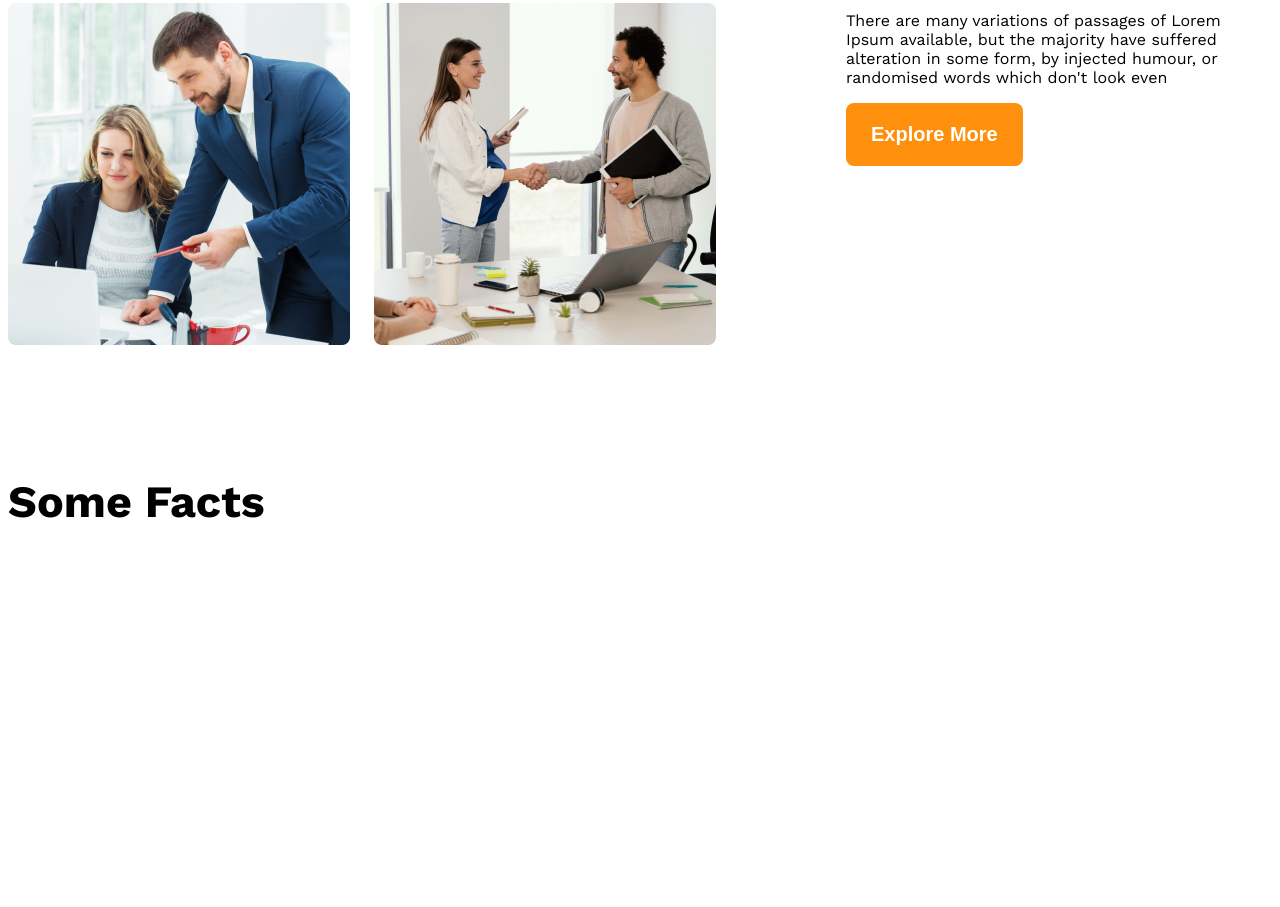
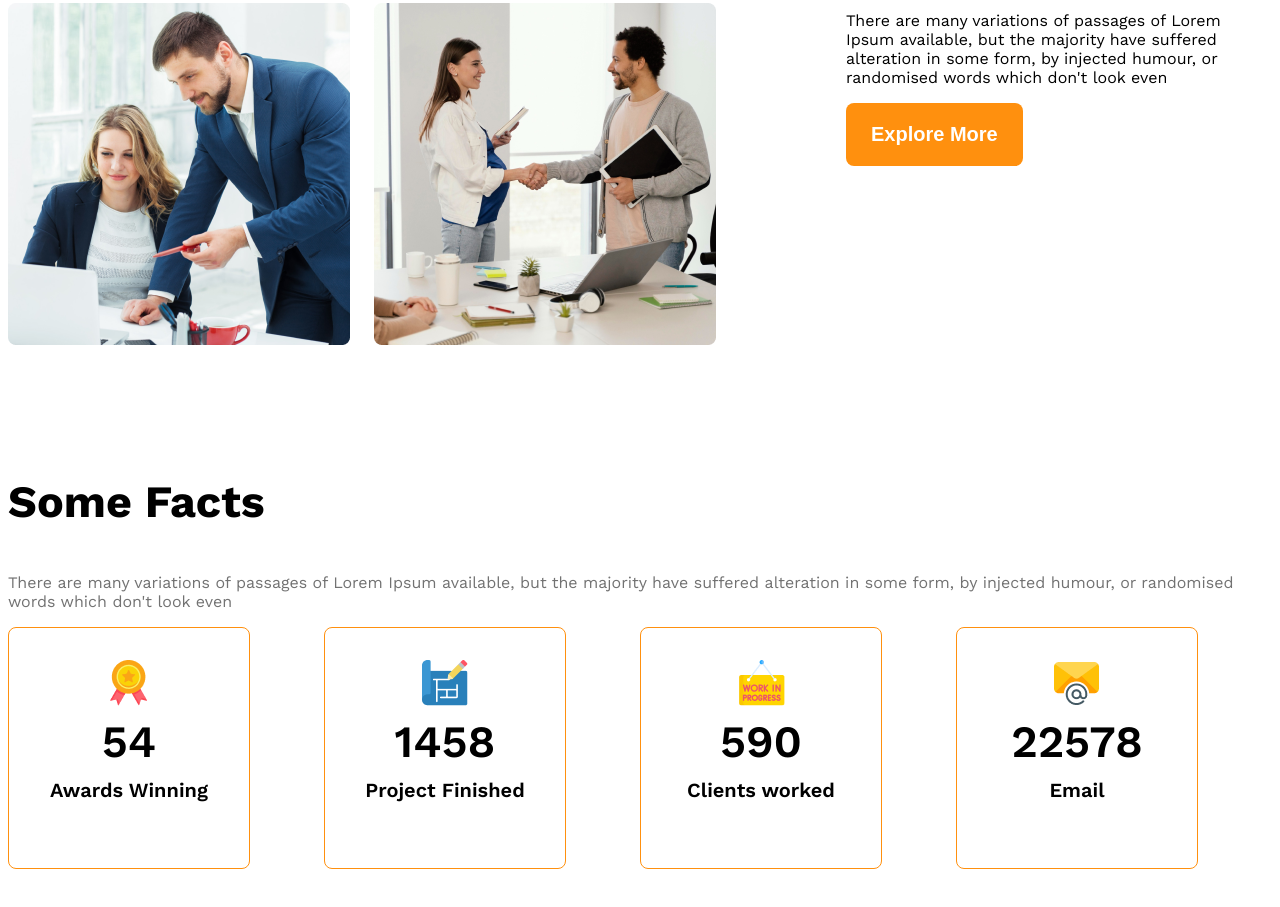
Before and after one commit to ghostarafat/responsive-g3-architects-web, a plain HTML site: page index.html in a window 1280 px wide. Shown: the part 1677-2584 px from the top of the page. Before the commit the page ends 2335 px from the top, so only its background shows below. Drawn offline with nearby package versions, Linux system fonts and the light colour scheme.

Commit message:
some facts almost done

```diff
--- a/index.html
+++ b/index.html
@@ -51,6 +51,40 @@
         <!--Features will enjoy -->
         <section>
             <h3 class="section-title">Some Facts</h3>
+            <p class="text-light-gray">There are many variations of passages of Lorem Ipsum available, but the majority have suffered alteration in some form, by injected humour, or randomised words which don't look even</p>
+            <div class="facts-container">
+               <div class="fact-card display-flex">
+                 <div>
+                    <img src="images/icons/ribon.png" alt="" class="fact-icon">
+                    <h4 class="fact-number">54</h4>
+                    <h5 class="fact-name">Awards Winning</h5>
+                 </div>
+               </div>
+
+                <div class="fact-card display-flex">
+                    <div>
+                     <img src="images/icons/projects.png" alt="" class="fact-icon">
+                     <h4 class="fact-number">1458</h4>
+                     <h5 class="fact-name">Project Finished</h5>
+                    </div>
+                 </div>
+
+                <div class="fact-card display-flex">
+                    <div>
+                     <img src="images/icons/customers.png" alt="" class="fact-icon">
+                     <h4 class="fact-number">590</h4>
+                     <h5 class="fact-name">Clients worked</h5>
+                    </div>
+                </div>
+
+                <div class="fact-card display-flex">
+                    <div>
+                     <img src="images/icons/email.png" alt="" class="fact-icon">
+                     <h4 class="fact-number">22578</h4>
+                     <h5 class="fact-name">Email</h5>
+                    </div>
+                </div>
+            </div>
 
         </section>
         <!-- Some Facts -->
--- a/style/architects.css
+++ b/style/architects.css
@@ -51,6 +51,32 @@ main > section {
 .section-title {
     font-size: 2.8rem;
     font-weight: 700;
+}
+
+/* Some facts related styles */
+.facts-container {
+    display: grid;
+    grid-template-columns: repeat(4, 1fr);
+}
+.fact-card {
+    border: 1px solid #FF900E;
+    width: 240px;
+    height: 240px;
+    border-radius: 8px;
+    text-align: center;
+    align-items: center;
+    justify-content: center;
+}
+.fact-number {
+    font-size: 2.8rem;
+    font-weight: 600;
+    margin-top: 5px;
+    margin-bottom: 10px;
+}
+.fact-name {
+    font-size: 1.25rem;
+    font-weight: 600;
+    margin-top: 10px;
 }
 
 /* Header styles */
```
